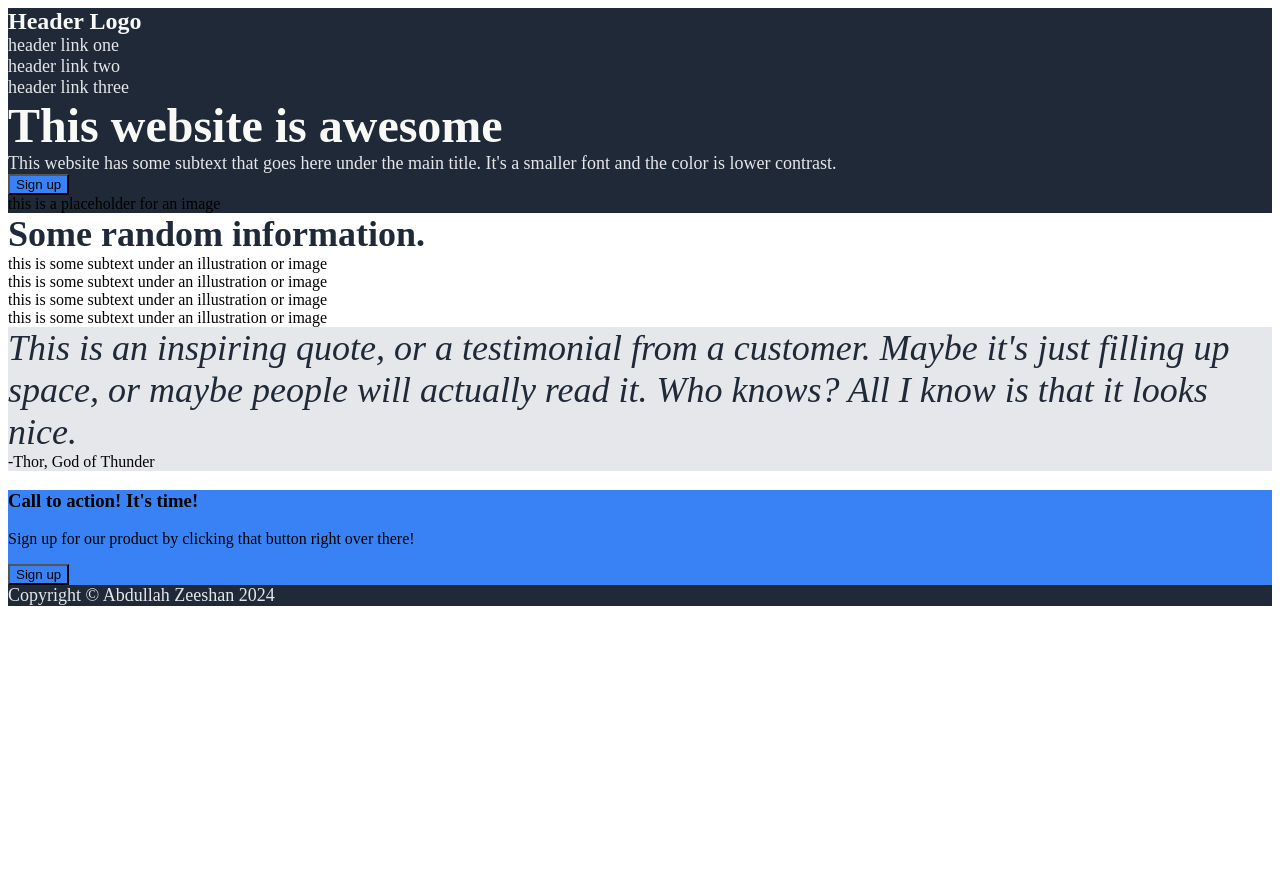
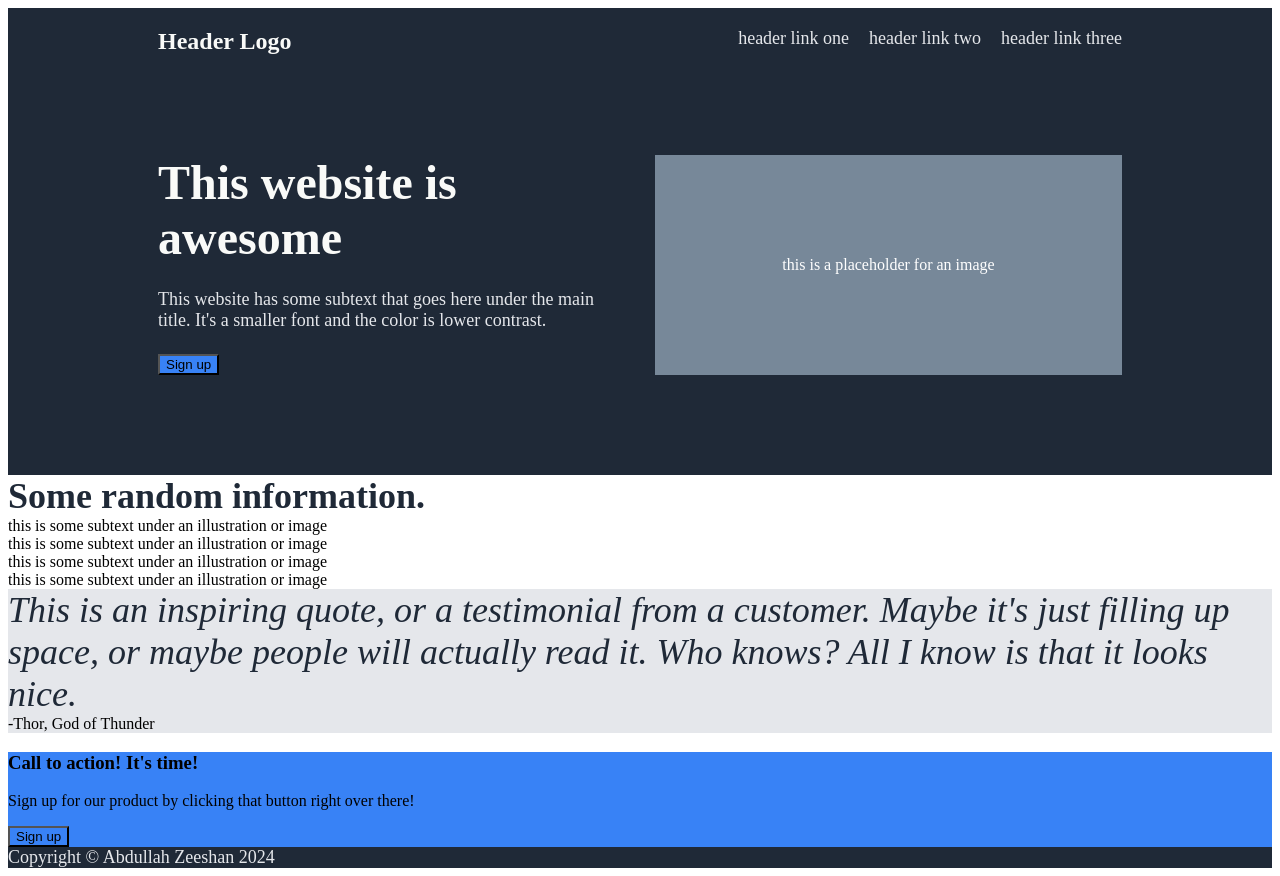
Before and after one commit to 4bdullah7eeshan/landing-page, a plain HTML site: page index.html in a window 1280 px wide. Before the commit the page ends 800 px from the top, so only its background shows below. Drawn offline with Linux system fonts and the light colour scheme.

Commit message:
style(header, hero): apply specified layout

```diff
--- a/css/style.css
+++ b/css/style.css
@@ -51,3 +51,64 @@ button,
 /*
 ITERATION 2: Layout
 */
+
+/* Header & Hero */
+
+.header-hero-section{
+    display: flex;
+    flex-direction: column;
+    flex-wrap: wrap;
+    justify-content: space-between;
+    align-items: stretch;
+    gap: 100px;
+    padding: 20px 150px 100px 150px;
+}
+
+.header {
+    display: flex;
+    flex-direction: row;
+    flex-wrap: wrap;
+    justify-content: space-between;
+    align-items: stretch;
+    gap: 30px;
+}
+
+.header-links {
+    display: flex;
+    flex-direction: row;
+    flex-wrap: wrap;
+    justify-content: space-between;
+    align-items: stretch;
+    gap: 20px
+}
+
+.hero {
+    display: flex;
+    flex-direction: row;
+    flex-wrap: wrap;
+    justify-content: center;
+    align-items: center;
+    gap: 30px;
+    height: 100%;
+}
+
+.hero-text, .hero-image {
+    flex: 1 1 0; /* Makes both items take equal width */
+    height: 220px; /* Ensures both items have the same height */
+}
+
+.hero-text {
+    display: flex;
+    flex-direction: column;
+    justify-content: space-between;
+    align-items: flex-start;
+}
+
+.hero-image {
+    background-color: lightslategray;
+    display: flex;
+    flex-direction: row;
+    justify-content: center;
+    align-items: center;
+    color: white;
+}
--- a/index.html
+++ b/index.html
@@ -22,7 +22,9 @@
                 <div class="subtext">This website has some subtext that goes here under the main title. It's a smaller font and the color is lower contrast.</div>
                 <button>Sign up</button>
             </div>
-            <div class="hero-image">this is a placeholder for an image</div>
+            <div class="hero-image">
+                <div>this is a placeholder for an image</div>
+            </div>
         </div>
     </div>
     <div class="information-section">
```
